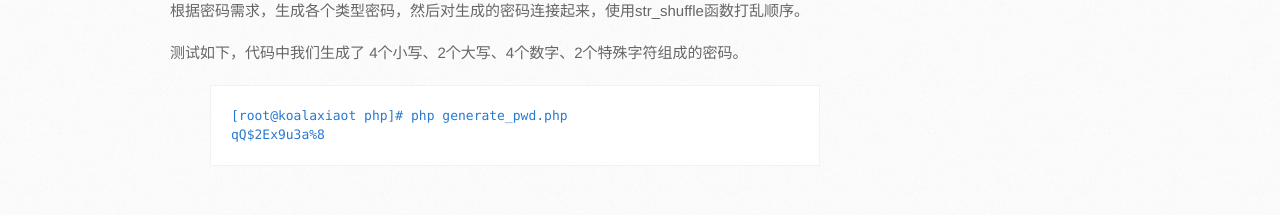
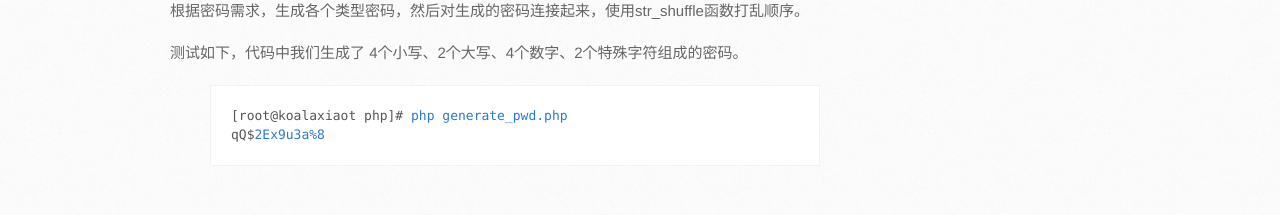
Before and after one commit to koalaxiaot/koalaxiaot.github.com, a Jekyll site: the page built from _posts/2014-10-31-php-gerenate-random-password.md, in a window 1280 px wide. Shown: the part 1244-1459 px from the top of the page. Built offline with Jekyll 4.4.1, drawn with Linux system fonts in a browser that asks for light colours.

Commit message:
add post

```diff
--- a/_posts/2014-10-31-php-gerenate-random-password.md
+++ b/_posts/2014-10-31-php-gerenate-random-password.md
@@ -48,7 +48,7 @@
 
 测试如下，代码中我们生成了 4个小写、2个大写、4个数字、2个特殊字符组成的密码。
 
-{% highlight shell-sesion %}
+{% highlight shell-session %}
 [root@koalaxiaot php]# php generate_pwd.php
 qQ$2Ex9u3a%8
 {% endhighlight %}
```
